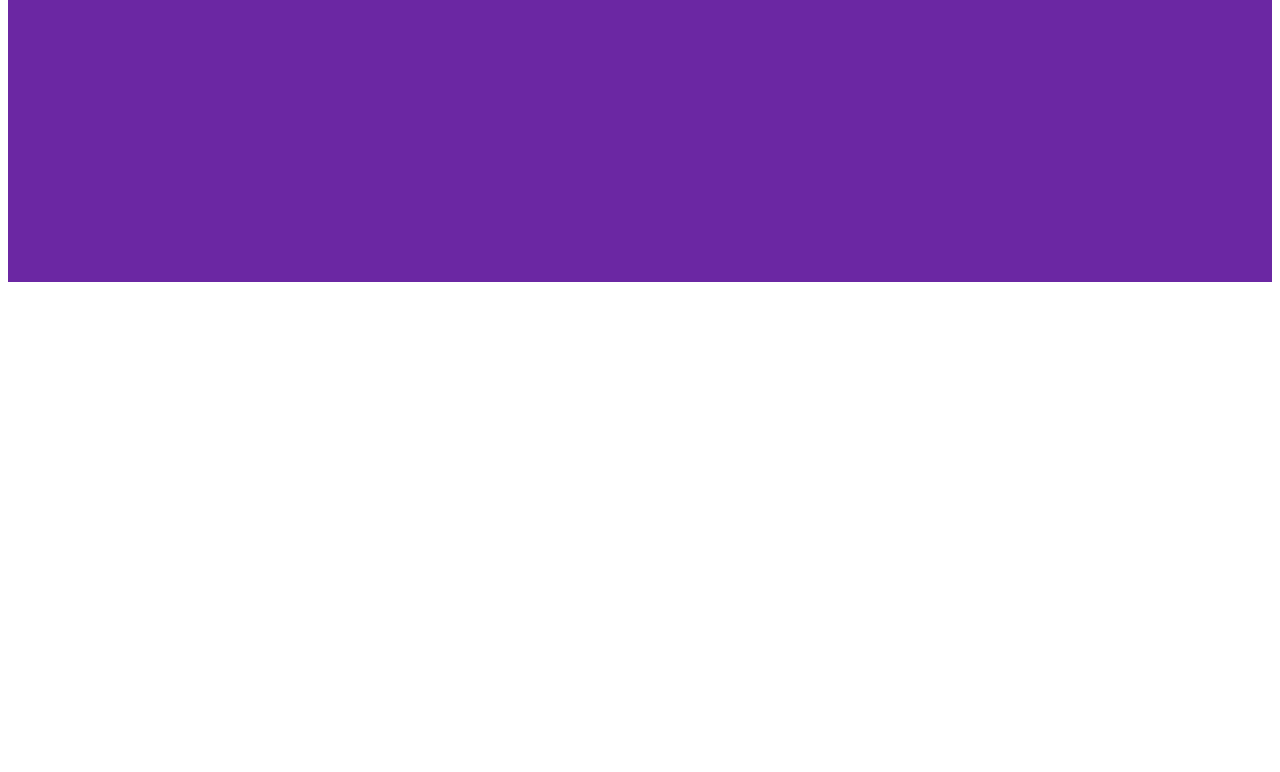
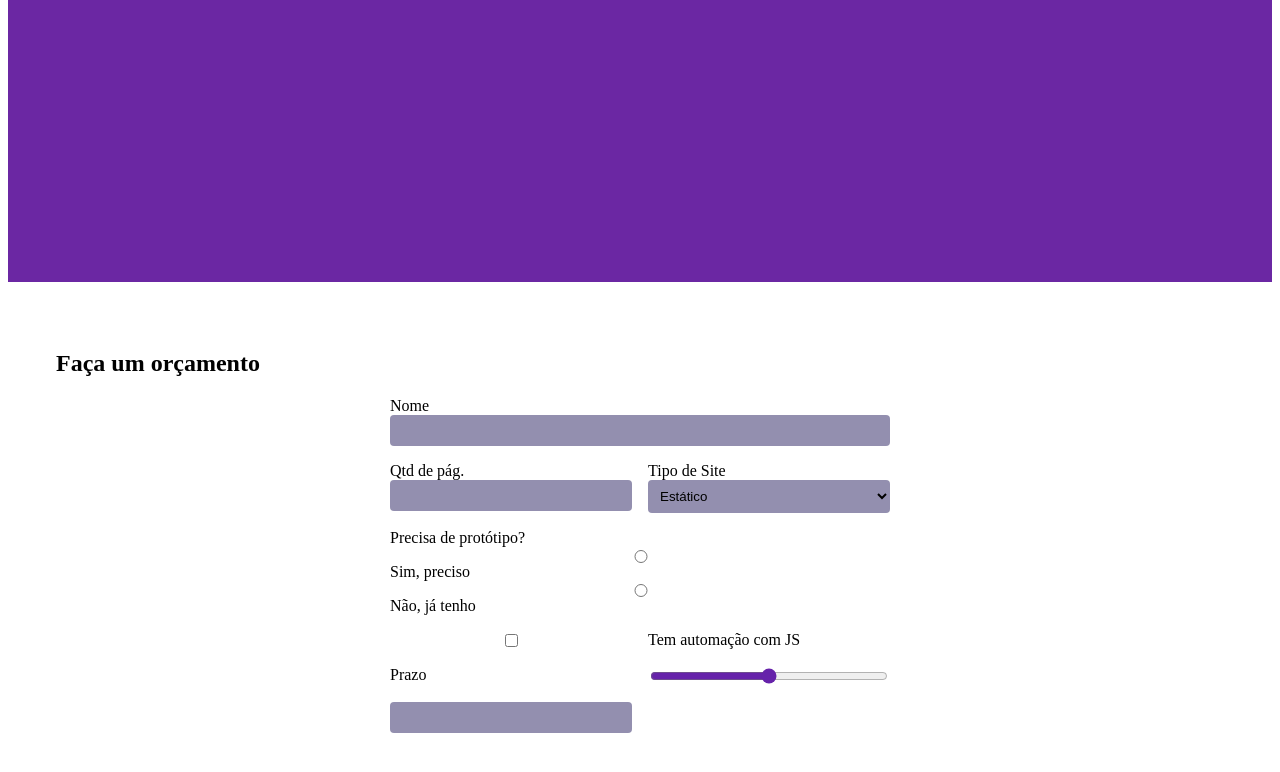
Before and after one commit to Edghost98/Site_markI, a plain HTML site: page index.html in a window 1280 px wide. Shown: the part 2270-3042 px from the top of the page. Before the commit the page ends 2560 px from the top, so only its background shows below. Drawn offline with Linux system fonts and the light colour scheme.

Commit message:
Aula de INPUTS

```diff
--- a/assets/css/style.css
+++ b/assets/css/style.css
@@ -158,3 +158,41 @@ header{
     opacity: 1;
     background-color: rgba(17, 17, 17, 0.5);
 }
+
+#secao-orcamento{
+    height: 100vh;
+    padding: 3rem;
+}
+
+#secao-orcamento form{
+    display: grid;
+    gap: 1rem;
+    grid-template-columns: repeat(2, 1fr);
+    max-width: 500px;
+    margin: 0 auto;
+}
+
+.campo{
+    display: flex;
+    flex-direction: column;
+}
+
+.linha{
+    grid-column: 1 / 3; /* da primeira coluna até a terceira coluna */
+}
+
+input[type=text],
+input[type=number],
+select
+{
+    background-color: #938faf;
+    border-radius: .25rem;
+    border: 0;
+    padding: .5rem;
+}
+
+input[type=radio],
+input[type=checkbox],
+input[type=range]{
+    accent-color: #62A;
+}
--- a/index.html
+++ b/index.html
@@ -69,5 +69,56 @@
         </ul>
     </section>
 
+    <section id="secao-orcamento">
+        <h2>Faça um orçamento</h2>
+
+        <form action="">
+
+            <div class="campo linha">
+                <label for="nome">Nome</label>
+                <input type="text" id="nome">
+            </div>
+
+            <div class="campo">
+                <label for="qtd">Qtd de pág.</label>
+                <input type="number" id="qtd" min="1">
+            </div>
+
+            <div class="campo">
+                <label for="qtd">Tipo de Site</label>
+                <select name="tipo" id="tipo">
+                    <option value="0">Estático</option>
+                    <option value="1">Dinâmico</option>
+                    <option value="2">Dinâmico</option>
+                </select>
+            </div>
+
+            <div class="campo linha">
+                <label for="">Precisa de protótipo?</label>
+                <input name="prototipo" type="radio" id="prototipo_sim">
+                <label for="prototipo_sim">Sim, preciso</label>
+                <input name="prototipo" type="radio" id="prototipo_nao">
+                <label for="prototipo_nao">Não, já tenho</label>
+            </div>
+
+            <input type="checkbox" id="js"></input>
+            <label for="js">Tem automação com JS</label>
+
+            <label for="prazo">Prazo</label>
+            <input type="range">
+
+            <input type="text" list="estados">
+
+            <datalist id="estados">
+                <option value="">SP</option>
+                <option value="">RJ</option>
+                <option value="">MG</option>
+                <option value="">BA</option>
+                <option value="">PE</option>
+            </datalist>
+
+        </form>
+    </section>
+
 </body>
 </html>
```
